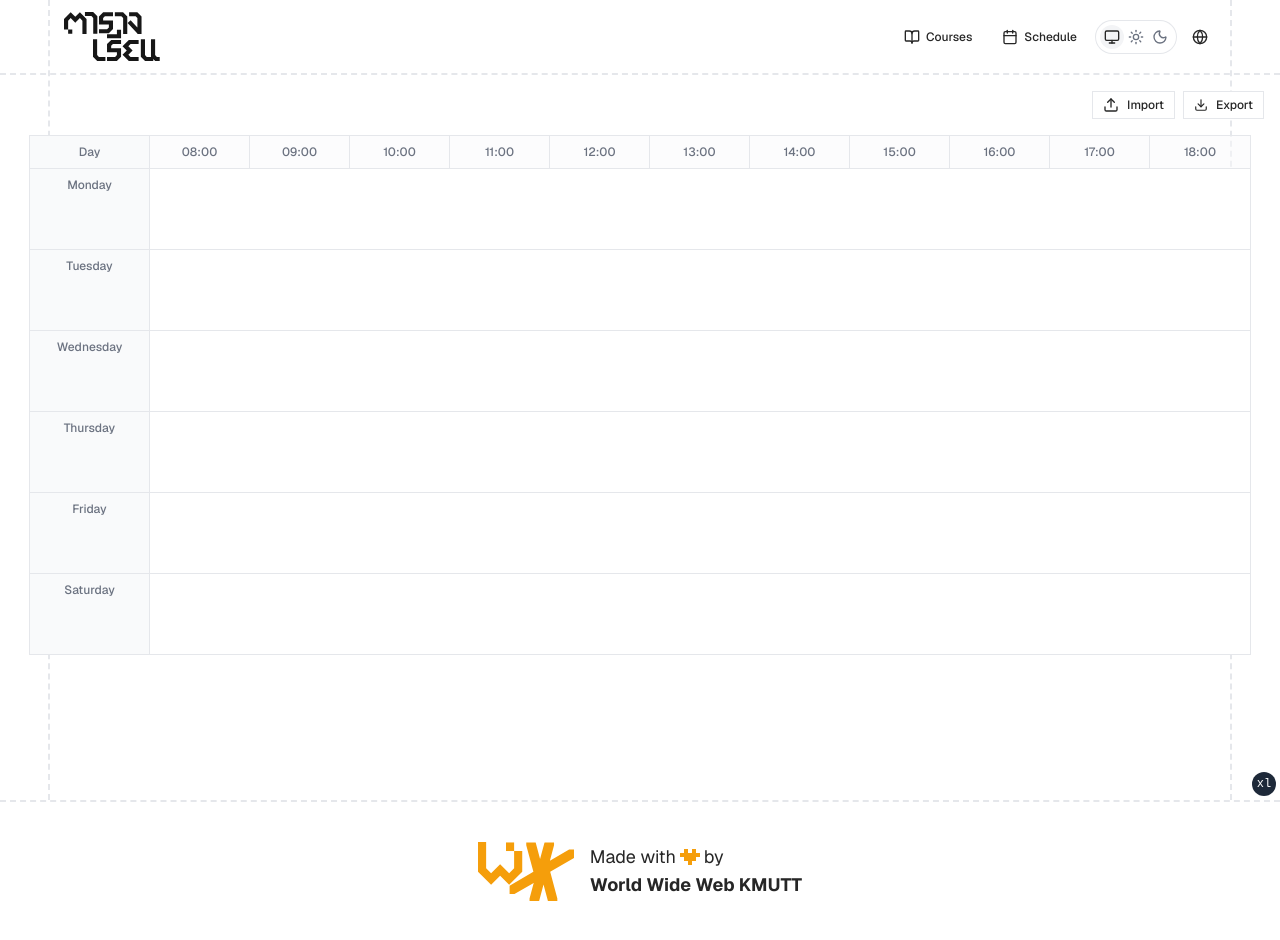
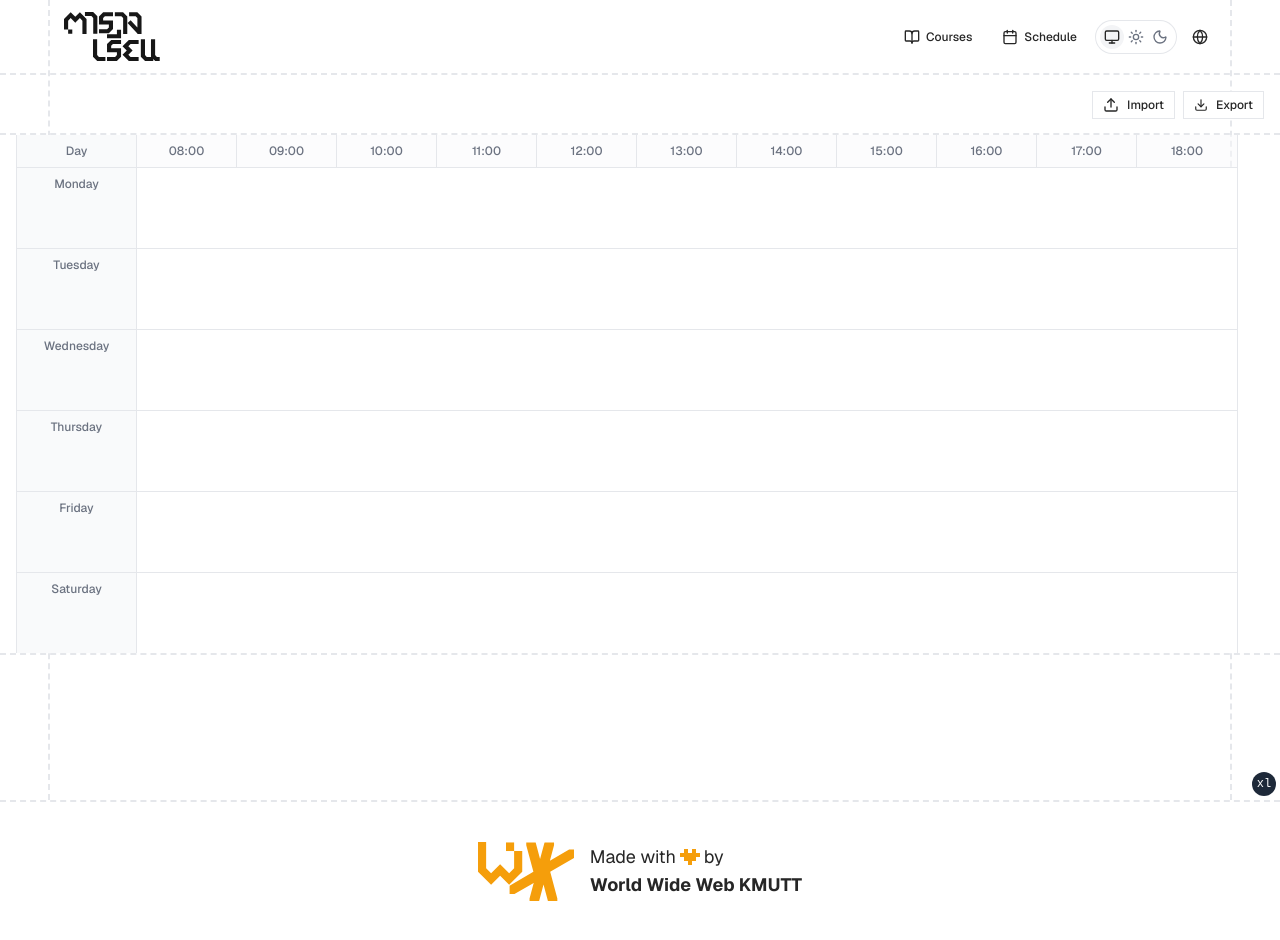
Before and after one commit to work-wide-web-kmutt/tarang-rian, a React (Vite) app in the folder apps/web/: page /schedule in a window 1280 px wide. Built offline with nearby package versions, Linux system fonts and the light colour scheme; what @content-collections/core would draw is missing.

Commit message:
feat: enhance Schedule component with customizable styles

```diff
--- a/apps/web/src/components/schedule/index.tsx
+++ b/apps/web/src/components/schedule/index.tsx
@@ -36,6 +36,7 @@ import {
 } from "@/constants/schedule";
 import { DAYS, TIME_SLOTS } from "@/constants/times";
 import type { GenElectiveOption } from "@/course/schema";
+import { cn } from "@/lib/utils";
 import {
   type SelectedClassSession,
   useSelectedGenElectivesActions,
@@ -43,9 +44,15 @@ import {
 
 type ScheduleSize = keyof typeof SCHEDULE_SIZE;
 
+interface ScheduleStyles {
+  borderTop?: string;
+  borderBottom?: string;
+}
+
 interface ScheduleProps {
   sessions: SelectedClassSession[];
   size?: ScheduleSize;
+  styles?: ScheduleStyles;
 }
 
 interface DragState {
@@ -97,7 +104,7 @@ function DroppableCell({
   );
 }
 
-export function Schedule({ sessions, size = "md" }: ScheduleProps) {
+export function Schedule({ sessions, size = "md", styles }: ScheduleProps) {
   const { cellSize, dayColumnWidth, rowHeight } = SCHEDULE_SIZE[size];
   const minWidth = dayColumnWidth + TIME_SLOTS.length * cellSize + 2;
   const { t } = useTranslation();
@@ -667,7 +674,7 @@ export function Schedule({ sessions, size = "md" }: ScheduleProps) {
     >
       <div style={{ width: `${minWidth}px` }}>
         <div
-          className="grid border border-border"
+          className={cn("grid border border-border", styles?.borderTop)}
           style={{
             gridTemplateColumns: `${dayColumnWidth}px repeat(${TIME_SLOTS.length}, ${cellSize}px)`,
           }}
@@ -685,12 +692,18 @@ export function Schedule({ sessions, size = "md" }: ScheduleProps) {
           ))}
         </div>
 
-        <div className="border-border border-r border-b border-l">
+        <div
+          className={cn(
+            "border-border border-r border-b border-l",
+            styles?.borderBottom
+          )}
+        >
           {DAYS.map((day) => (
             <div
-              className={`grid border-border border-b last:border-b-0 ${
-                dragState ? "cursor-crosshair select-none" : ""
-              }`}
+              className={cn(
+                "grid border-border border-b last:border-b-0",
+                dragState && "cursor-crosshair select-none"
+              )}
               data-day-row={day}
               key={day}
               onPointerLeave={handlePointerUp}
--- a/apps/web/src/routes/(public)/schedule.tsx
+++ b/apps/web/src/routes/(public)/schedule.tsx
@@ -12,14 +12,21 @@ function SelectedCoursesPage() {
   const selected = useSelectedGenElectives();
 
   return (
-    <div className="container mx-auto min-w-0 max-w-7xl space-y-4 px-4 py-4">
-      <div className="flex w-full justify-end gap-2">
+    <div className="container mx-auto min-w-0 max-w-7xl px-4 py-4">
+      <div className="relative flex w-full justify-end gap-2 pb-4 after:absolute after:bottom-0 after:left-1/2 after:h-0.5 after:w-screen after:-translate-x-1/2 after:border-border after:border-b-2 after:border-dashed">
         <ScheduleImportDialog />
         <ScheduleExportDialog />
       </div>
-      <div className="flex w-full items-center justify-center">
-        <div className="w-fit min-w-0 overflow-x-auto">
-          <Schedule sessions={selected} />
+      <div className="relative flex w-full items-center justify-center pb-0.5 after:absolute after:bottom-0 after:left-1/2 after:h-0.5 after:w-screen after:-translate-x-1/2 after:border-border after:border-b-2 after:border-dashed">
+        <div className="w-full min-w-0 overflow-x-auto">
+          <Schedule
+            sessions={selected}
+            size="md"
+            styles={{
+              borderTop: "border-t-0",
+              borderBottom: "border-b-0",
+            }}
+          />
         </div>
       </div>
     </div>
```
